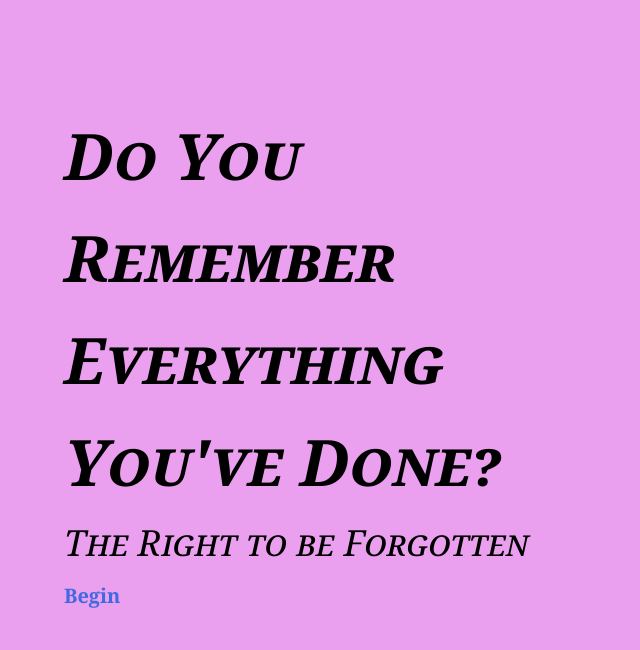
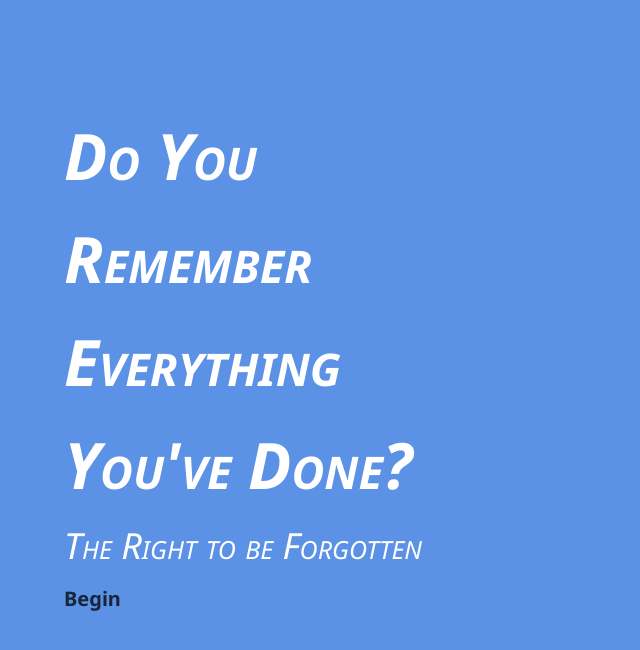
Before and after one commit to runanlin/right-to-be-forgotten-story, a plain HTML site: page index.html in a window 1280 px wide. Shown: the whole page, without its empty margins (0-640 px from the left). Drawn offline with Linux system fonts and the light colour scheme.

Commit message:
Color scheme update

```diff
--- a/index.html
+++ b/index.html
@@ -9,11 +9,14 @@
 </head>
 <body>
 <tw-story><noscript><tw-noscript>JavaScript needs to be enabled to play Right to be Forgotten Project.</tw-noscript></noscript></tw-story>
-<tw-storydata name="Right to be Forgotten Project" startnode="2" creator="Twine" creator-version="2.8.1" format="Harlowe" format-version="3.3.8" ifid="420A4D2A-686F-40AB-B63C-98932411C092" options="" tags="" zoom="1" hidden><style role="stylesheet" id="twine-user-stylesheet" type="text/twine-css">tw-story {
+<tw-storydata name="Right to be Forgotten Project" startnode="2" creator="Twine" creator-version="2.8.1" format="Harlowe" format-version="3.3.8" ifid="420A4D2A-686F-40AB-B63C-98932411C092" options="" tags="" zoom="1" hidden><style role="stylesheet" id="twine-user-stylesheet" type="text/twine-css">@import url("https://fonts.googleapis.com/css2?family=Noto+Sans:ital,wght@0,100..900;1,100..900&display=swap");
+
+tw-story {
   padding: 5%;
-  background-color: #EB9FEF;
-  color: #000000;
+  background-color: #5b92e5;
+  color: #FFFFFF;
   font-size: 20px;
+  font-family: "Noto Sans", sans-serif;
 }
 
 tw-sidebar {
@@ -37,7 +40,20 @@ tw-sidebar {
 .end {
   font-size: 64px;
   font-variant: small-caps
-}</style><script role="script" id="twine-user-script" type="text/twine-javascript"></script><tw-passagedata pid="1" name="Intro" tags="" position="550,350" size="100,100">(set: $returnPoint to &quot;Intro&quot;)
+}
+
+tw-link, tw-link a:link {
+    color: #17263b;
+}
+
+tw-link a:visited {
+    color: #FFFFFF;
+}
+
+tw-link a:hover {
+    color: #395c90;
+}
+</style><script role="script" id="twine-user-script" type="text/twine-javascript"></script><tw-passagedata pid="1" name="Intro" tags="" position="550,350" size="100,100">(set: $returnPoint to &quot;Intro&quot;)
 
 In this story, you will be playing as an upcoming university student with a bright future ahead of them.
 Let&#39;s start by creating your character. What is their name?
```
